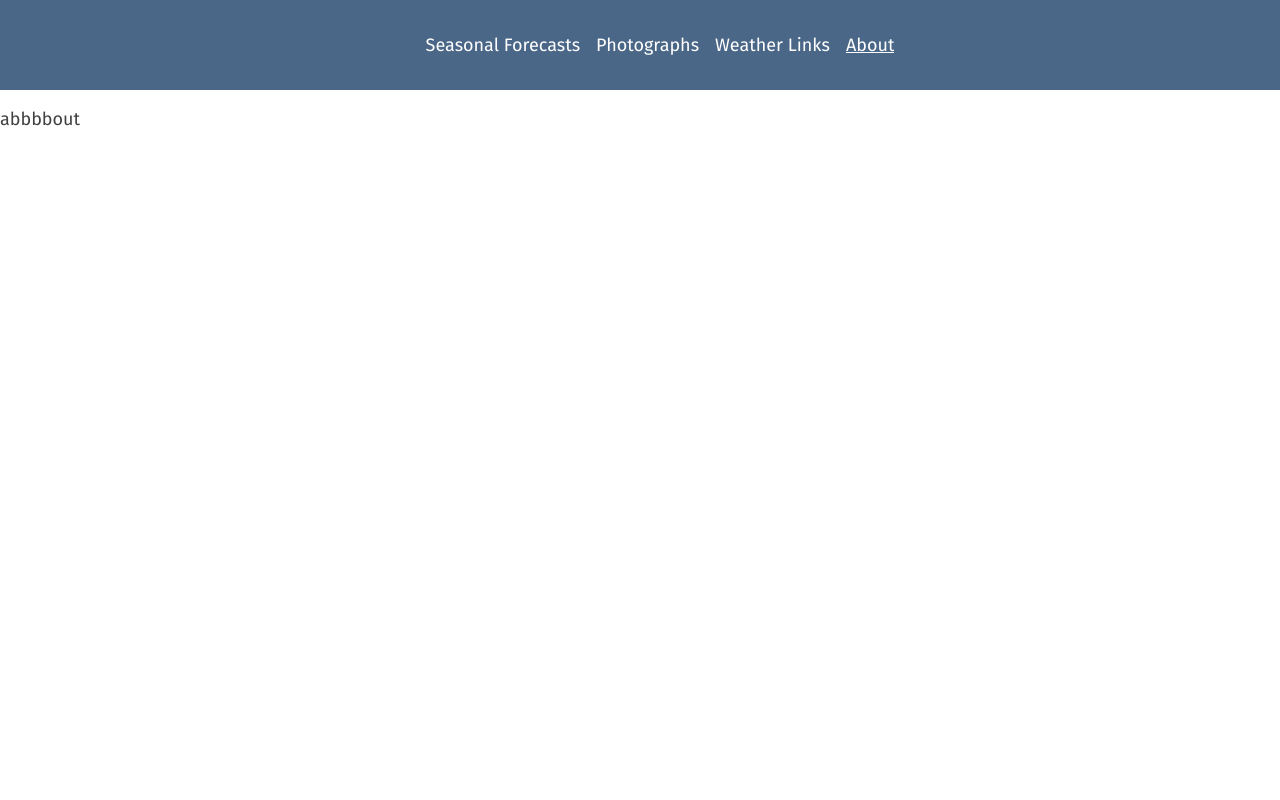
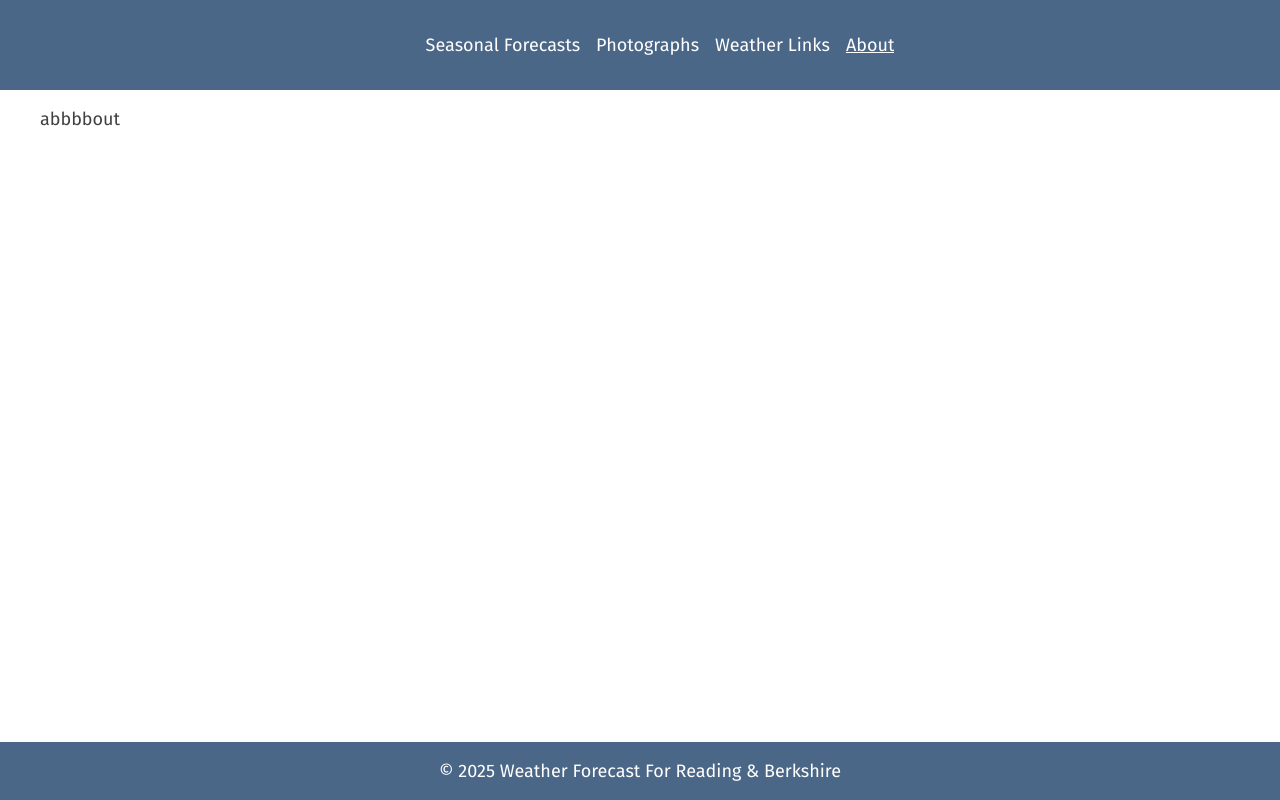
Before and after one commit to jamesthemullet/readingweather, a SvelteKit app: page /about in a window 1280 px wide. Built offline with nearby package versions, Linux system fonts and the light colour scheme.

Commit message:
add footer

```diff
--- a/src/routes/+layout.svelte
+++ b/src/routes/+layout.svelte
@@ -5,4 +5,10 @@
 </script>
 
 <NavBar />
-<slot />
+<main>
+	<slot />
+</main>
+
+<footer>
+	<p>&copy; {new Date().getFullYear()} Weather Forecast For Reading & Berkshire</p>
+</footer>
--- a/src/styles/global.css
+++ b/src/styles/global.css
@@ -20,6 +20,10 @@
 	--heading-font: 'Caveat', sans-serif;
 }
 
+html {
+	min-height: 100%;
+}
+
 body {
 	background-color: var(--background-color);
 	color: var(--text-color);
@@ -27,9 +31,30 @@ body {
 	margin: 0;
 	padding: 0;
 	font-size: 18px;
+	min-height: 100vh;
 }
 
 h1,
 h2 {
 	font-family: var(--heading-font);
 }
+
+main {
+	width: 100%;
+	display: flex;
+	flex-direction: column;
+
+	@media (min-width: 768px) {
+		max-width: 1200px;
+		margin: 0 auto;
+	}
+}
+
+footer {
+	background-color: var(--nav);
+	color: var(--white);
+	position: fixed;
+	bottom: 0;
+	width: 100%;
+	text-align: center;
+}
```
